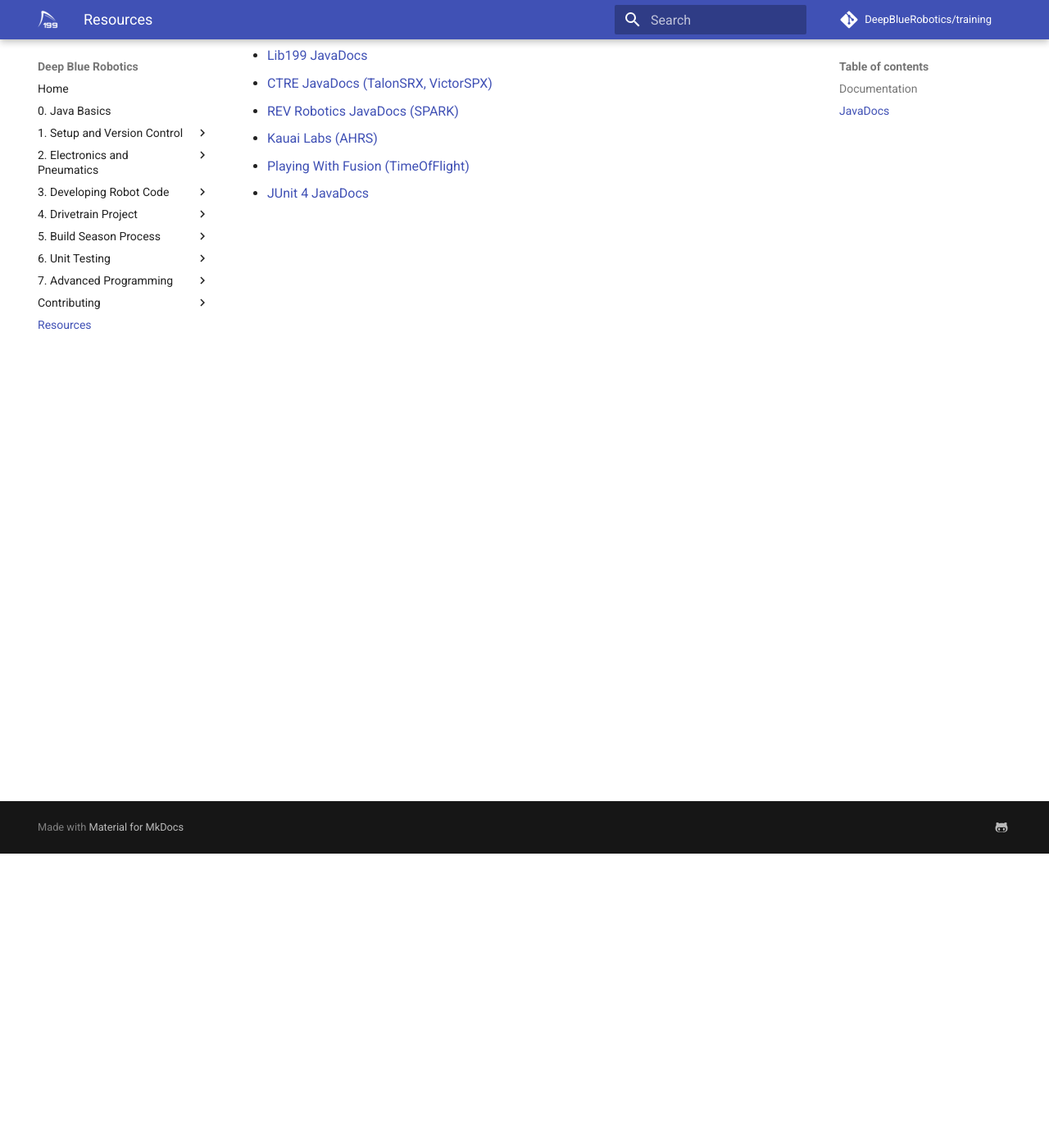
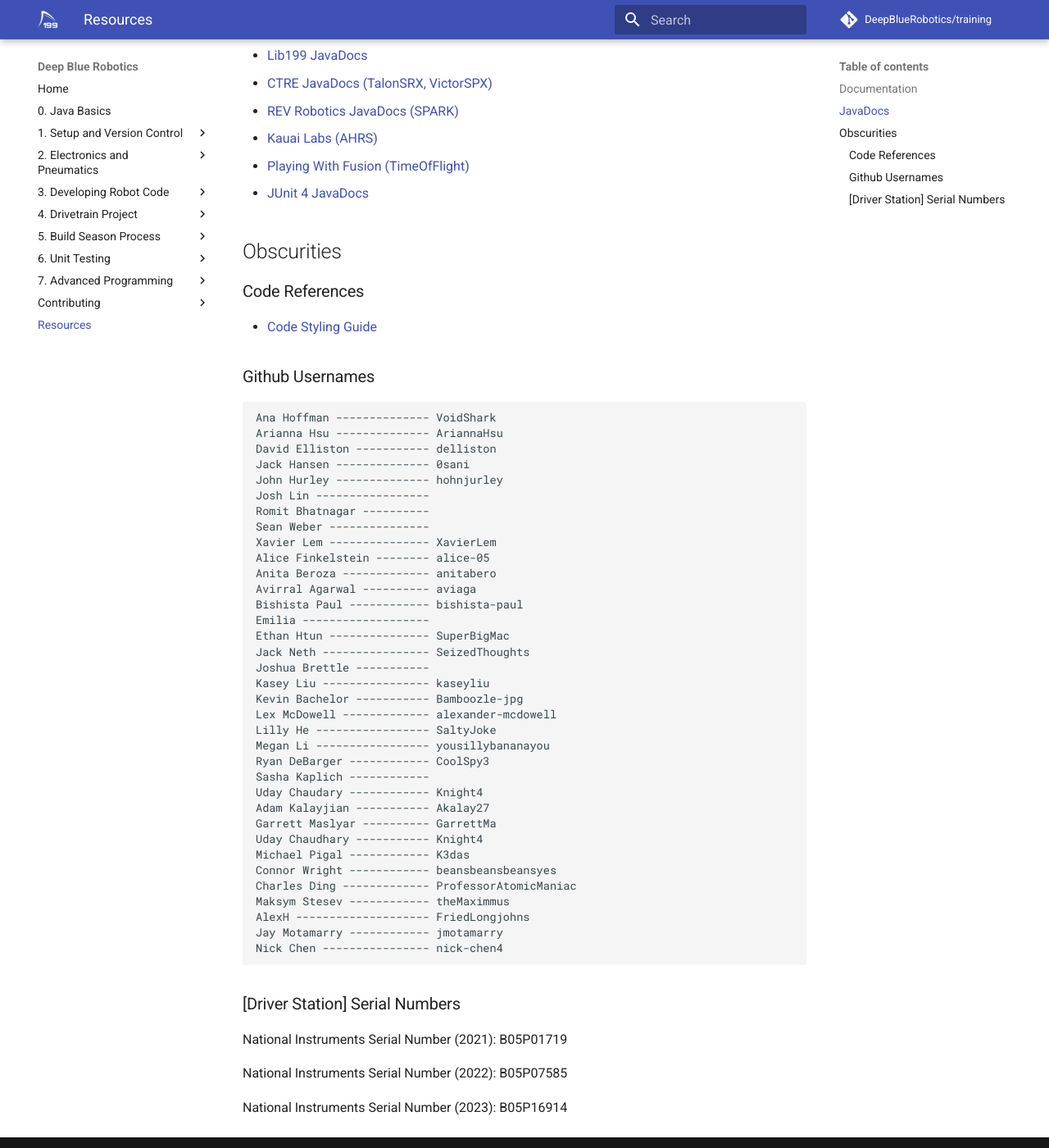
Before and after one commit to DeepBlueRobotics/training, an MkDocs documentation site: the page built from docs/resources.md, in a window 1280 px wide and 1400 px high, scrolled down 359 px. Shown: the whole window at 82% size. Built offline with MkDocs 1.6.1 and Material for MkDocs 9.7.7, drawn with Linux system fonts in a browser that asks for light colours; comment, search, counter and statistics services are not loaded.

Commit message:
Update to contain everything
Version-control.md: Add github username instructions
resources.md: add everything that was on obselete `coder refrence` docs

````diff
--- a/docs/resources.md
+++ b/docs/resources.md
@@ -12,3 +12,54 @@
 - [Kauai Labs (AHRS)](https://www.kauailabs.com/public_files/navx-mxp/apidocs/java/index.html)
 - [Playing With Fusion (TimeOfFlight)](https://www.playingwithfusion.com/frc/2020/javadoc/index.html)
 - [JUnit 4 JavaDocs](https://junit.org/junit4/javadoc/latest/index.html)
+
+## Obscurities
+
+### Code References
+- [Code Styling Guide](https://docs.google.com/document/d/1RVMY4_c5qCdh_hqiG-O33_-PpMKZtKSpayKp2bSBjTo/edit)
+
+### Github Usernames
+```
+Ana Hoffman -------------- VoidShark
+Arianna Hsu -------------- AriannaHsu
+David Elliston ----------- delliston
+Jack Hansen -------------- 0sani
+John Hurley -------------- hohnjurley
+Josh Lin -----------------
+Romit Bhatnagar ----------
+Sean Weber ---------------
+Xavier Lem --------------- XavierLem
+Alice Finkelstein -------- alice-05
+Anita Beroza ------------- anitabero
+Avirral Agarwal ---------- aviaga
+Bishista Paul ------------ bishista-paul
+Emilia -------------------
+Ethan Htun --------------- SuperBigMac
+Jack Neth ---------------- SeizedThoughts
+Joshua Brettle -----------
+Kasey Liu ---------------- kaseyliu
+Kevin Bachelor ----------- Bamboozle-jpg
+Lex McDowell ------------- alexander-mcdowell
+Lilly He ----------------- SaltyJoke
+Megan Li ----------------- yousillybananayou
+Ryan DeBarger ------------ CoolSpy3
+Sasha Kaplich ------------
+Uday Chaudary ------------ Knight4
+Adam Kalayjian ----------- Akalay27
+Garrett Maslyar ---------- GarrettMa
+Uday Chaudhary ----------- Knight4
+Michael Pigal ------------ K3das
+Connor Wright ------------ beansbeansbeansyes
+Charles Ding ------------- ProfessorAtomicManiac
+Maksym Stesev ------------ theMaximmus
+AlexH -------------------- FriedLongjohns
+Jay Motamarry ------------ jmotamarry
+Nick Chen ---------------- nick-chen4
+```
+
+### [Driver Station] Serial Numbers
+National Instruments Serial Number (2021): B05P01719
+
+National Instruments Serial Number (2022): B05P07585
+
+National Instruments Serial Number (2023): B05P16914
````
Also changed, not shown: docs/section-1/version-control.md (+1 -1 lines).
